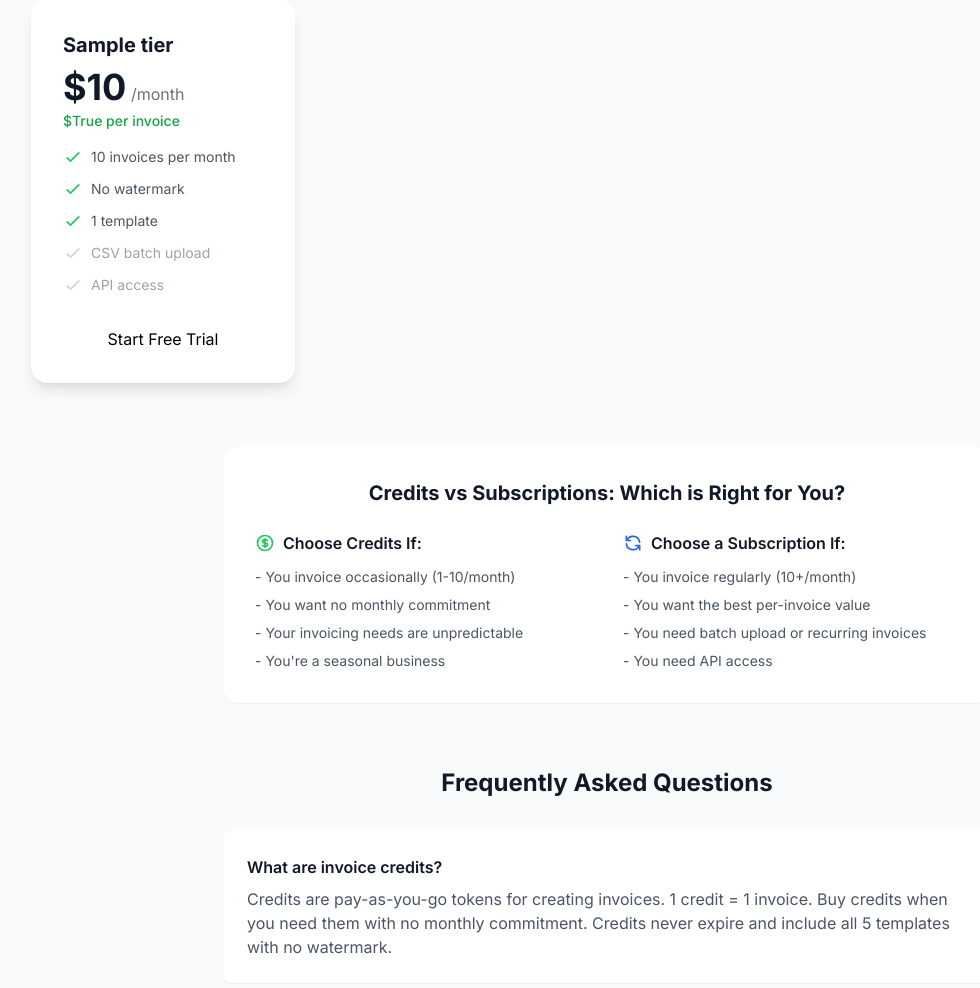
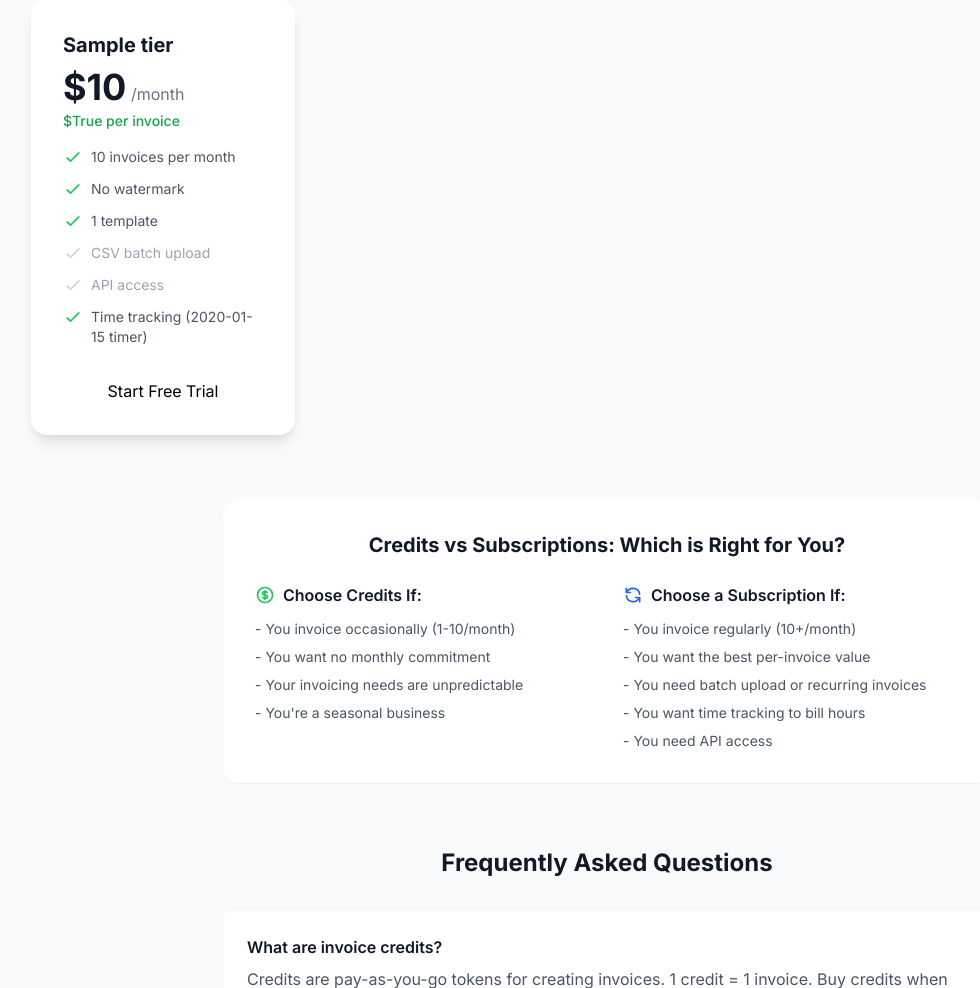
Before and after one commit to ryanpate/invoice-generator, a Django app: template templates/landing/pricing.html in a window 1280 px wide. Shown: the part 1178-2166 px from the top of the page, without its empty margins (33-1013 px from the left). Run offline with Django 4.2, Linux system fonts and the light colour scheme; the template is opened without the code that fills it: most values are stand-ins (such as "Sample title", 1, 10 or a date in 2020); some libraries are stand-ins or nearby versions.

Commit message:
Add Time Tracking to pricing page
- Added time tracking feature to subscription tier cards
- Shows timer limits per tier (1 timer, 5 timers, unlimited)
- Added to comparison section as subscription benefit

Co-Authored-By: Claude Opus 4.5 <noreply@anthropic.com>

```diff
--- a/templates/landing/pricing.html
+++ b/templates/landing/pricing.html
@@ -443,6 +443,15 @@
                                     {% if tier.api_access %}{% trans "API access" %} ({{ tier.api_calls_per_month }} {% trans "calls/mo" %}){% else %}{% trans "API access" %}{% endif %}
                                 </span>
                             </li>
+
+                            <li class="flex items-start">
+                                <svg class="w-5 h-5 text-green-500 mr-2 flex-shrink-0" fill="none" stroke="currentColor" viewBox="0 0 24 24">
+                                    <path stroke-linecap="round" stroke-linejoin="round" stroke-width="2" d="M5 13l4 4L19 7"></path>
+                                </svg>
+                                <span class="text-gray-600">
+                                    {% if tier.max_active_timers == -1 %}{% trans "Unlimited time tracking" %}{% else %}{% trans "Time tracking" %} ({{ tier.max_active_timers }} {% trans "timer" %}{% if tier.max_active_timers > 1 %}s{% endif %}){% endif %}
+                                </span>
+                            </li>
                         </ul>
 
                         {% if user.is_authenticated %}
@@ -496,6 +505,7 @@
                         <li>- {% trans "You invoice regularly (10+/month)" %}</li>
                         <li>- {% trans "You want the best per-invoice value" %}</li>
                         <li>- {% trans "You need batch upload or recurring invoices" %}</li>
+                        <li>- {% trans "You want time tracking to bill hours" %}</li>
                         <li>- {% trans "You need API access" %}</li>
                     </ul>
                 </div>
```
